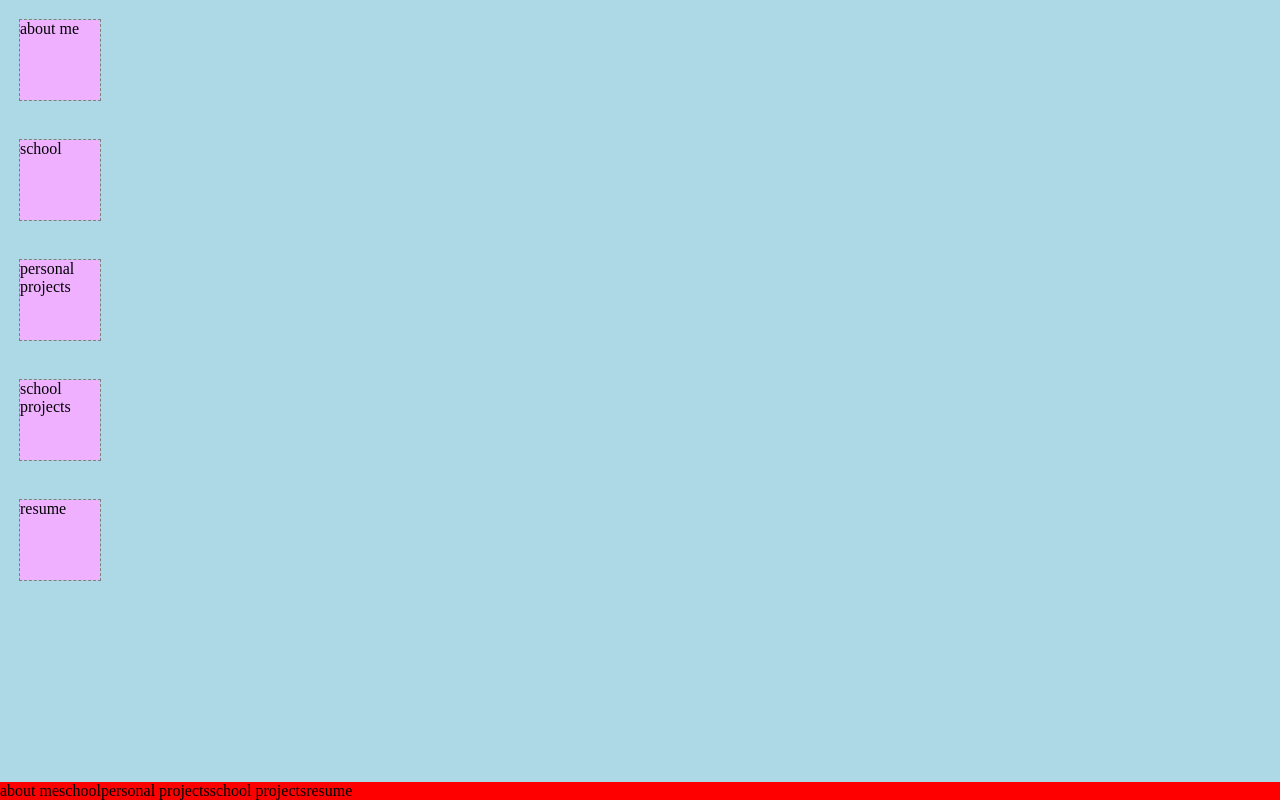
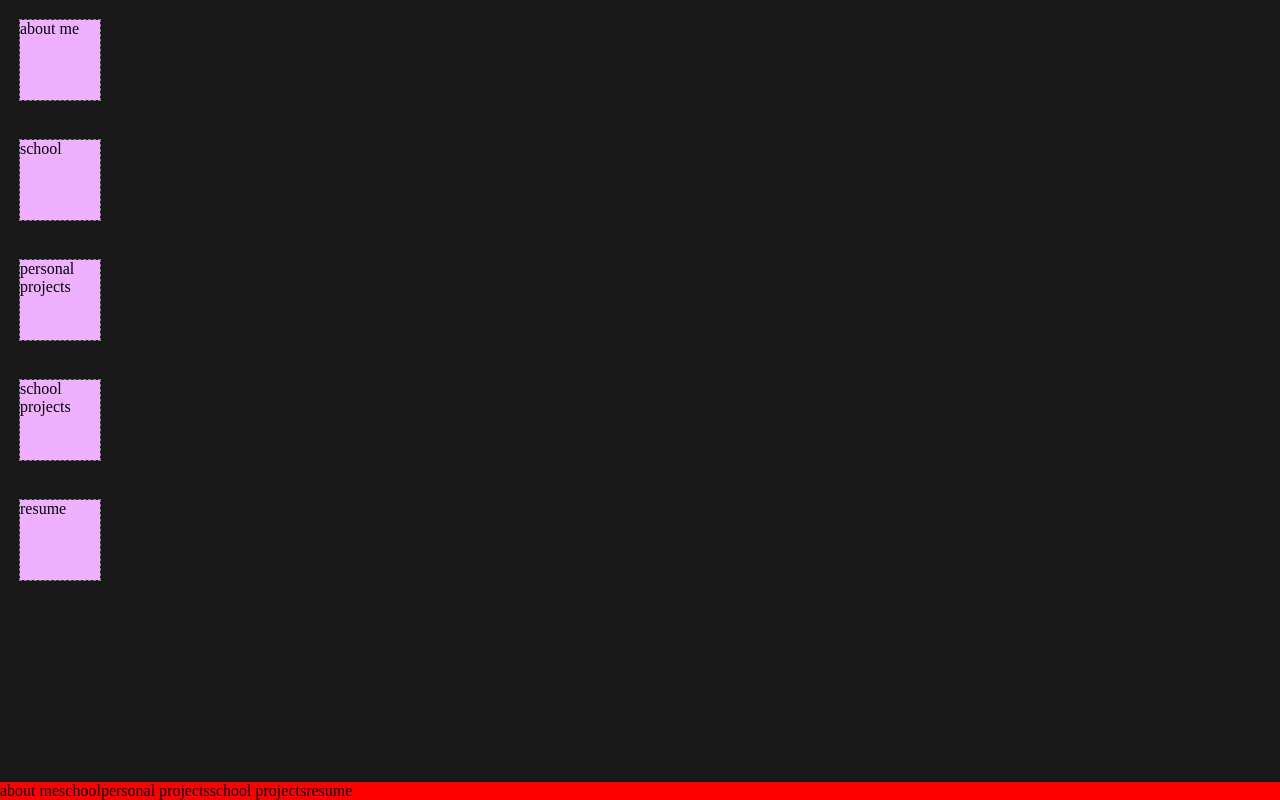
Before and after one commit to sopranopillow/portfolio, a React app: page /portfolio in a window 1280 px wide. Built offline with nearby package versions, Linux system fonts and the light colour scheme.

Commit message:
adding webgl setup

```diff
--- a/src/components/Computer/Screen.tsx
+++ b/src/components/Computer/Screen.tsx
@@ -1,12 +1,16 @@
 import * as React from 'react';
 import { Flex } from '../Flex';
 
-export const Screen: React.FunctionComponent<{}> = (props) => {
+export interface ScreenProps {
+    style?: React.CSSProperties;
+}
+
+export const Screen: React.FunctionComponent<ScreenProps> = (props) => {
     const styles: React.CSSProperties = {
-        backgroundColor: 'lightblue',
         width: '100%',
         height: '100%',
-        position: 'absolute'
+        position: 'absolute',
+        ...props.style
     }
     return (
         <Flex style={styles}>
--- a/src/pages/Home.tsx
+++ b/src/pages/Home.tsx
@@ -1,8 +1,29 @@
 import * as React from 'react';
 import { Icon, Screen, InnerScreen, TaskBar, TaskBarIcon } from '../components';
 
-export const Home: React.FunctionComponent<{}> = () => {
+export interface HomeState {
+    gl: WebGLRenderingContext;
+    canvas: HTMLCanvasElement;
+}
+
+export class Home extends React.Component<{}, HomeState>{
+    componentDidMount(){
+        const canvas = document.getElementById('background') as HTMLCanvasElement;
+        const gl = canvas.getContext('webgl2');
+        if (canvas && gl) {
+            this.setState({
+                canvas: canvas,
+                gl: gl
+            });
+            gl.clearColor(0, 0, 0, 0.9);
+            gl.clear(gl.COLOR_BUFFER_BIT);
+        }
+    }
+
+    render(){
         return (
+            <>
+                <canvas id="background" style={{position:'absolute', width: '100%', height: '100%'}}></canvas>
                 <Screen>
                     <InnerScreen>
                         {icons.map(icon => <Icon>{icon}</Icon>)}
@@ -11,7 +32,9 @@ export const Home: React.FunctionComponent<{}> = () => {
                         {icons.map(icon => <TaskBarIcon>{icon}</TaskBarIcon>)}
                     </TaskBar>
                 </Screen>
+            </>
         );
+    }
 };
 
 const icons = ['about me','school','personal projects','school projects', 'resume'];
```
Lines whose indentation alone changed are shown as unchanged.
